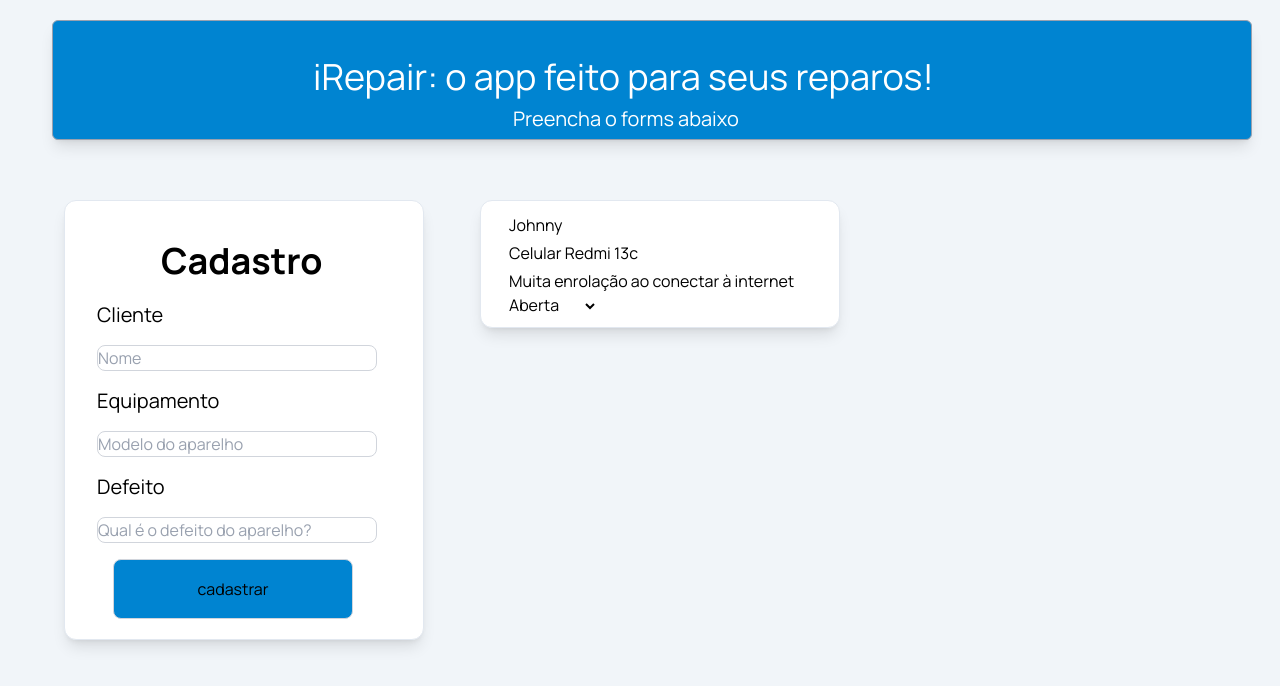
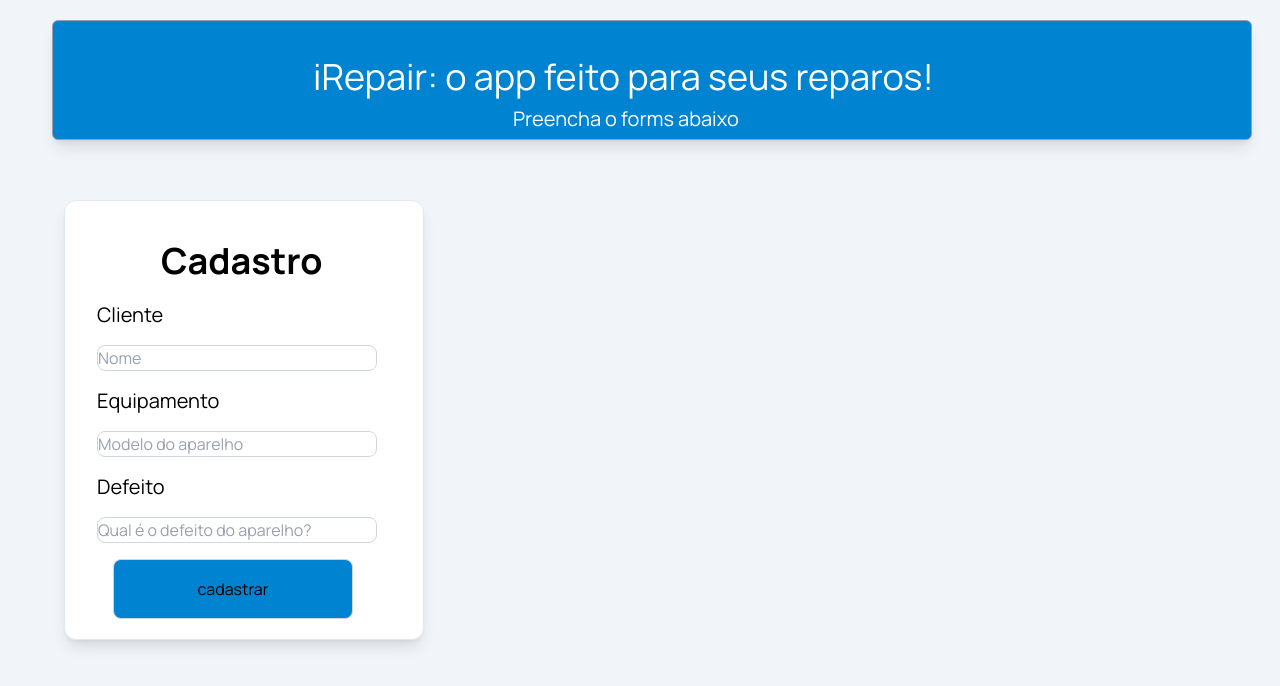
Before and after one commit to Johnnydpg/iRepair, a React (Vite) app: page / in a window 1280 px wide. Shown: the top 686 px of the page. Built offline with nearby package versions, Linux system fonts and the light colour scheme.

Commit message:
feat(dashboard): Implementa a aparição na tela dos pedidos do iRepair

```diff
--- a/src/App.tsx
+++ b/src/App.tsx
@@ -13,7 +13,7 @@ function App() {
     <div className="min-h-screen font-[Manrope] bg-slate-100">
     <Header/>
     <FormOS cadastrar={adicionarPedido}/>
-    <CardOS/>
+    <CardOS ordens = {ordens}/>
     </div>
   );
 }
--- a/src/components/CardOS.tsx
+++ b/src/components/CardOS.tsx
@@ -1,13 +1,21 @@
-function CardOS(){
+import type { User } from "./FormOS";
+const CardOS = (props:{ordens:User[]})=>{
+
     return(
-        <div className="translate-x-120 -translate-y-90 bg-white shadow-lg border border-slate-200 rounded-xl w-90 h-32">
-            <h1 className="translate-x-7 translate-y-3">Johnny</h1>
-            <h1 className="translate-x-7 translate-y-4">Celular Redmi 13c</h1>
-            <h1 className="translate-x-7 translate-y-5">Muita enrolação ao conectar à internet</h1>
-            <select className="translate-x-6 translate-y-5">
-                <option>Aberta</option>
-                <option>Finalizada</option>
-            </select>
+        <div>
+            <ul>
+                {props.ordens.map((User) => (
+                    <li className="translate-x-120 -translate-y-90 bg-white shadow-lg border border-slate-200 rounded-xl w-90 h-32">
+                        <h1 className="translate-x-7 translate-y-3">{User.name}</h1>
+                        <h1 className="translate-x-7 translate-y-4">{User.Os}</h1>
+                        <h1 className="translate-x-7 translate-y-5">{User.problem}</h1>
+                        <select className="translate-x-6 translate-y-5">
+                            <option>Aberta</option>
+                            <option>Finalizada</option>
+                        </select>
+                    </li>
+                ))}
+            </ul>
         </div>
     )
 }
```
